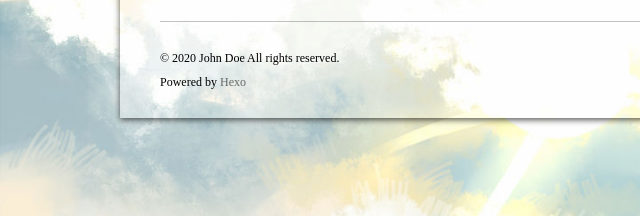
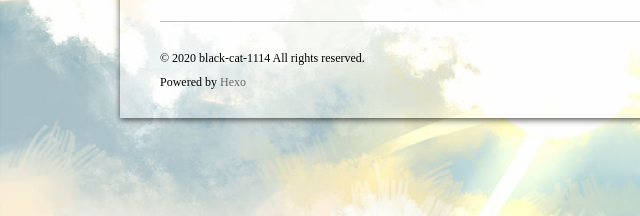
Before and after one commit to black-cat-1114/black-cat-114.github.io, a plain HTML site: page archives/index.html in a window 1280 px wide. Shown: the part 457-673 px from the top of the page, 0-640 px from the left. Drawn offline with Linux system fonts and the light colour scheme.

Commit message:
Site updated: 2020-03-17 14:22:08

```diff
--- a/archives/index.html
+++ b/archives/index.html
@@ -18,7 +18,7 @@
 <meta property="og:url" content="https://black-cat-114.github.io/archives/index.html">
 <meta property="og:site_name" content="Hexo">
 <meta property="og:locale" content="en_US">
-<meta property="article:author" content="John Doe">
+<meta property="article:author" content="black-cat-1114">
 <meta name="twitter:card" content="summary">
 
 
@@ -136,7 +136,7 @@
 </div>
       </div>
       <footer id="colophon" role="contentinfo">
-    <p>&copy; 2020 John Doe
+    <p>&copy; 2020 black-cat-1114
     All rights reserved.</p>
     <p>Powered by <a href="http://hexo.io/" target="_blank">Hexo</a></p>
 </footer>
```
Also changed, not shown: 2020/03/17/hello-world/index.html (+2 -2 lines), archives/2020/03/index.html (+2 -2 lines), archives/2020/index.html (+2 -2 lines), index.html (+2 -2 lines).
